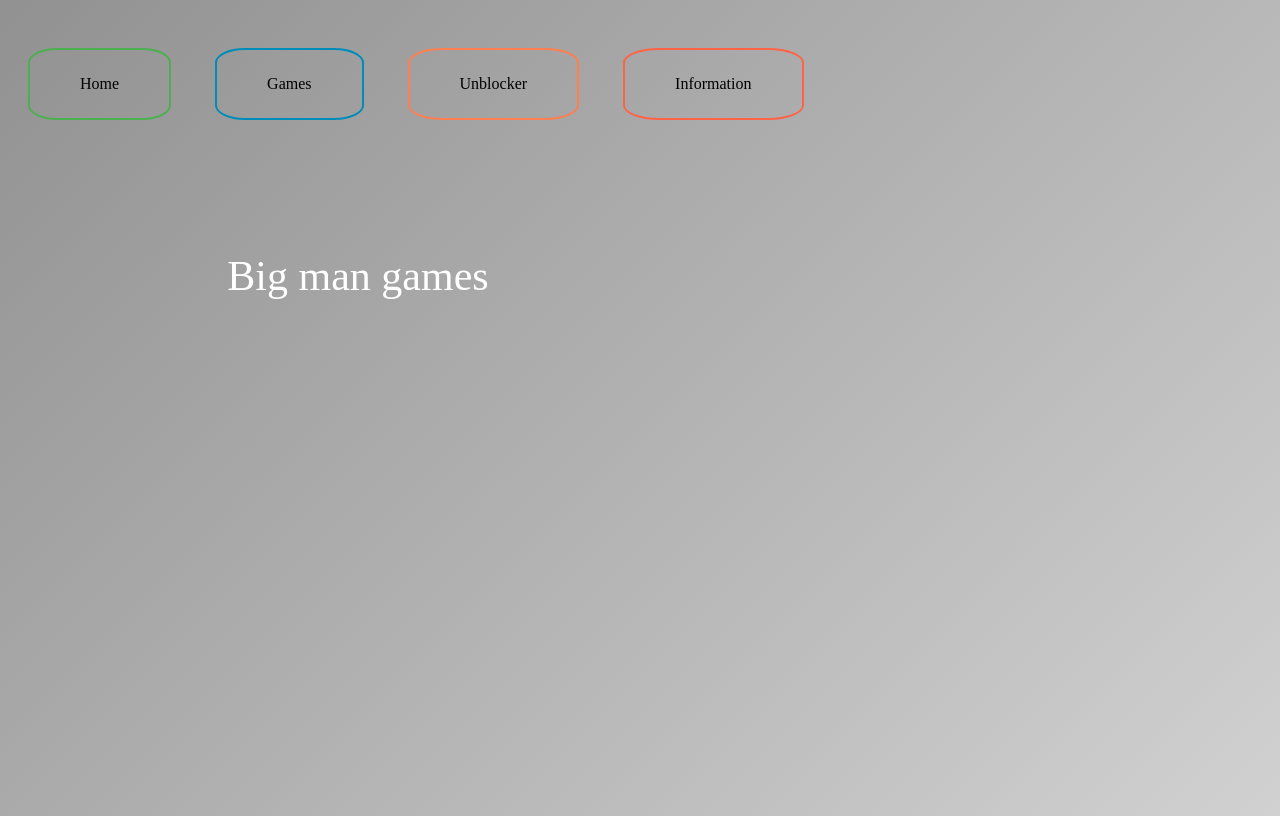
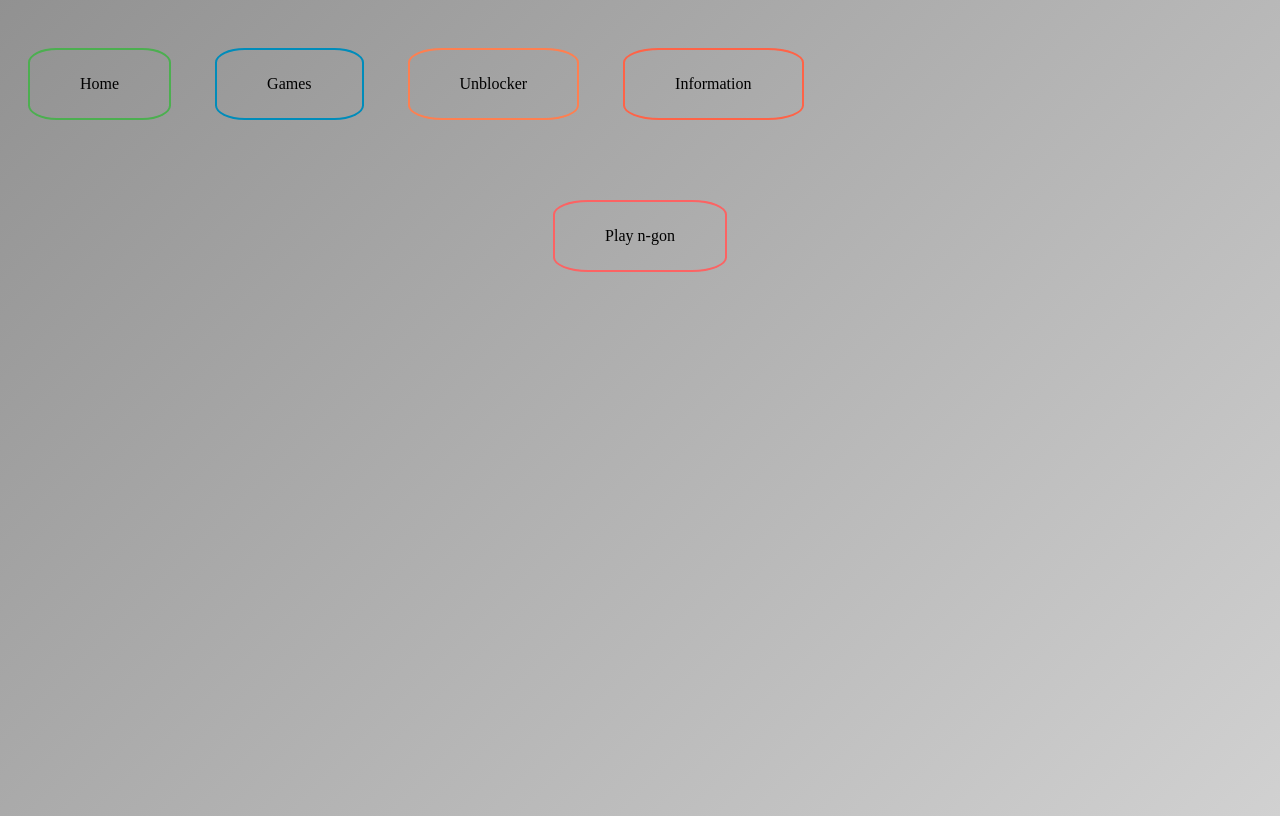
Before and after one commit to ieatgrass103/gamz, a plain HTML site: page games.html in a window 1280 px wide. Drawn offline with Linux system fonts and the light colour scheme.

Commit message:
Add n-gon to games
Added n-gon to games aswell as formated a buton

```diff
--- a/games.html
+++ b/games.html
@@ -60,6 +60,22 @@
   background-color: #FF6347;
   color: coral;
 }
+
+.n-g0n {
+  color: Black;
+  border: 2px solid #FC6363;
+}
+
+.n-g0n:hover {
+  zoom: 101%;
+  up: 5px;
+  background-color: #3E0084;
+  color: White;
+}
+
+
+
+
 body {
 	background: linear-gradient(-45deg, #FFFFFF, #000000);
 	background-size: 400% 400%;
@@ -99,16 +115,11 @@ body {
         Information
     </a>
 
-      <p style="
-          text-align:center;
-          color: white;
-          padding: 50px 100px;
-          font-size: 42px;
-          height: 25px;
-          width: 500px;
-          border
-          font-family: cursive;">
-        Big man games
-      </p>
+    <center>
+      <a href="n-gon.html" class="button n-g0n">
+         Play n-gon
+      </a>
+    </center>
+
 </body>
 </html>
```
